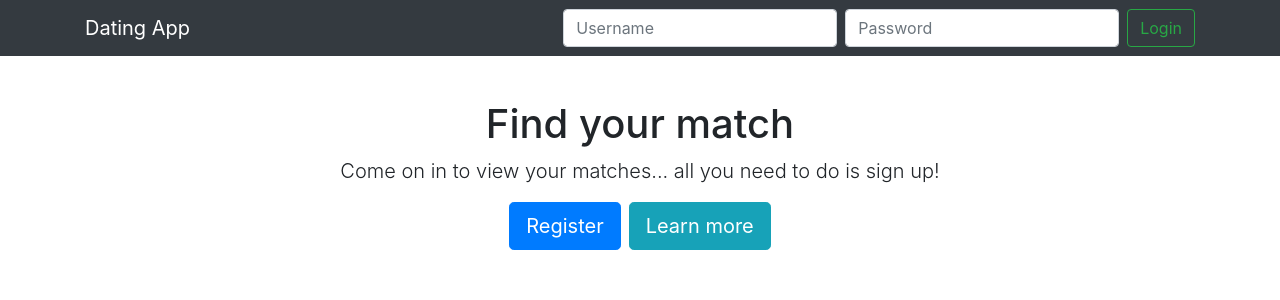
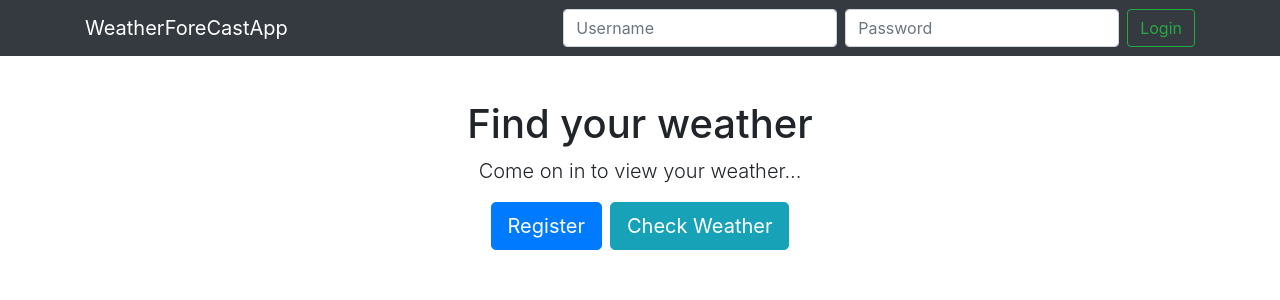
Before and after one commit to sampaw80/WeatherForeCastClient, an Angular app: page / in a window 1280 px wide. Shown: the top 300 px of the page. Built offline with nearby package versions, Linux system fonts and the light colour scheme.

Commit message:
UI changes

```diff
--- a/src/app/_services/account.service.ts
+++ b/src/app/_services/account.service.ts
@@ -8,7 +8,7 @@ import { ReplaySubject } from 'rxjs';
   providedIn: 'root'
 })
 export class AccountService {
-  baseUrl = 'https://localhost:5001/api/';
+  baseUrl = 'https://localhost:44363/api/';
   private currentUserSource = new ReplaySubject<User>(1);
   currentUser$ = this.currentUserSource.asObservable();
 
--- a/src/app/app.module.ts
+++ b/src/app/app.module.ts
@@ -10,13 +10,15 @@ import { NavComponent } from './nav/nav.component';
 import { BsDropdownModule } from 'ngx-bootstrap/dropdown';
 import { HomeComponent } from './home/home.component';
 import { RegisterComponent } from './register/register.component';
+import { WeatherComponent } from './weather/weather.component';
 
 @NgModule({
   declarations: [
     AppComponent,
     NavComponent,
     HomeComponent,
-    RegisterComponent
+    RegisterComponent,
+    WeatherComponent
   ],
   imports: [
     BrowserModule,
--- a/src/app/home/home.component.html
+++ b/src/app/home/home.component.html
@@ -1,10 +1,10 @@
 <div class="container mt-5">
     <div *ngIf="!registerMode" style='text-align: center;'>
-        <h1>Find your match</h1>
-        <p class="lead">Come on in to view your matches... all you need to do is sign up!</p>
+        <h1>Find your weather</h1>
+        <p class="lead">Come on in to view your weather... </p>
         <div class="text-center">
             <button (click)="registerToggle()" class="btn btn-primary btn-lg mr-2">Register</button>
-            <button class="btn btn-info btn-lg">Learn more</button>
+            <button class="btn btn-info btn-lg">Check Weather</button>
         </div>
     </div>
 
@@ -15,4 +15,11 @@
             </div>
         </div>
     </div>
+    <div *ngIf="registerMode" class="container">
+        <div class="row justify-content-center">
+            <div class="col-4">
+                <app-register (cancelRegister)="cancelRegisterMode($event)" ></app-register>
+            </div>
+        </div>
+    </div>
 </div>
--- a/src/app/nav/nav.component.html
+++ b/src/app/nav/nav.component.html
@@ -1,17 +1,17 @@
 <nav class="navbar navbar-expand-md navbar-dark fixed-top bg-dark">
     <div class="container">
-        <a class="navbar-brand" href="#">Dating App</a>
+        <a class="navbar-brand" href="#">WeatherForeCastApp</a>
 
         <ul class="navbar-nav mr-auto" *ngIf="accountService.currentUser$ | async">
             <li class="nav-item">
-                <a class="nav-link" href="#">Matches</a>
+                <a class="nav-link" href="#">See Weather</a>
             </li>
-            <li class="nav-item">
+            <!-- <li class="nav-item">
                 <a class="nav-link" href="#">Lists</a>
             </li>
             <li class="nav-item">
                 <a class="nav-link" href="#">Messages</a>
-            </li>
+            </li> -->
         </ul>
 
         <div class="dropdown" *ngIf="accountService.currentUser$ | async" dropdown>
--- /dev/null
+++ b/src/app/weather/weather.component.html
@@ -0,0 +1,14 @@
+<form #registerForm="ngForm" (ngSubmit)="search()" autocomplete="off">
+    <h2 class="text-center text-primary">Type city name here</h2>
+    <hr>
+    <div class="form-group">
+        <input type="text" class="form-control" name="city"
+            [(ngModel)]="model.Username" placeholder="City Name"  >
+    </div>
+
+
+    <div class="form-group text-center">
+        <button class="btn btn-success mr-2" type="submit">Find</button>
+        <button class="btn btn-default mr-2" (click)="cancel()" type="button">Cancel</button>
+    </div>
+</form>
--- /dev/null
+++ b/src/app/weather/weather.component.ts
@@ -0,0 +1,28 @@
+import { Component, OnInit, Input, Output, EventEmitter } from '@angular/core';
+import { AccountService } from '../_services/account.service';
+
+@Component({
+  selector: 'app-weather',
+  templateUrl: './weather.component.html',
+  styleUrls: ['./weather.component.css']
+})
+export class WeatherComponent implements OnInit {
+  @Output() cancelSearch = new EventEmitter();
+  model: any = {};
+
+  constructor(private accountService: AccountService) { }
+
+  ngOnInit(): void {
+  }
+  cancel() {
+    this.cancelSearch.emit(false);
+  }
+  search() {
+    // this.accountService.register(this.model).subscribe(response => {
+    //   console.log(response);
+    //   this.cancel();
+    // }, error => {
+    //   console.log(error);
+    // })
+  }
+}
--- a/src/index.html
+++ b/src/index.html
@@ -2,7 +2,7 @@
 <html lang="en">
 <head>
   <meta charset="utf-8">
-  <title>DatingApp</title>
+  <title>WeatherForeCastApp</title>
   <base href="/">
   <meta name="viewport" content="width=device-width, initial-scale=1">
   <link rel="icon" type="image/x-icon" href="favicon.ico">
```
Also changed, not shown: src/app/weather/weather.component.css (added).
